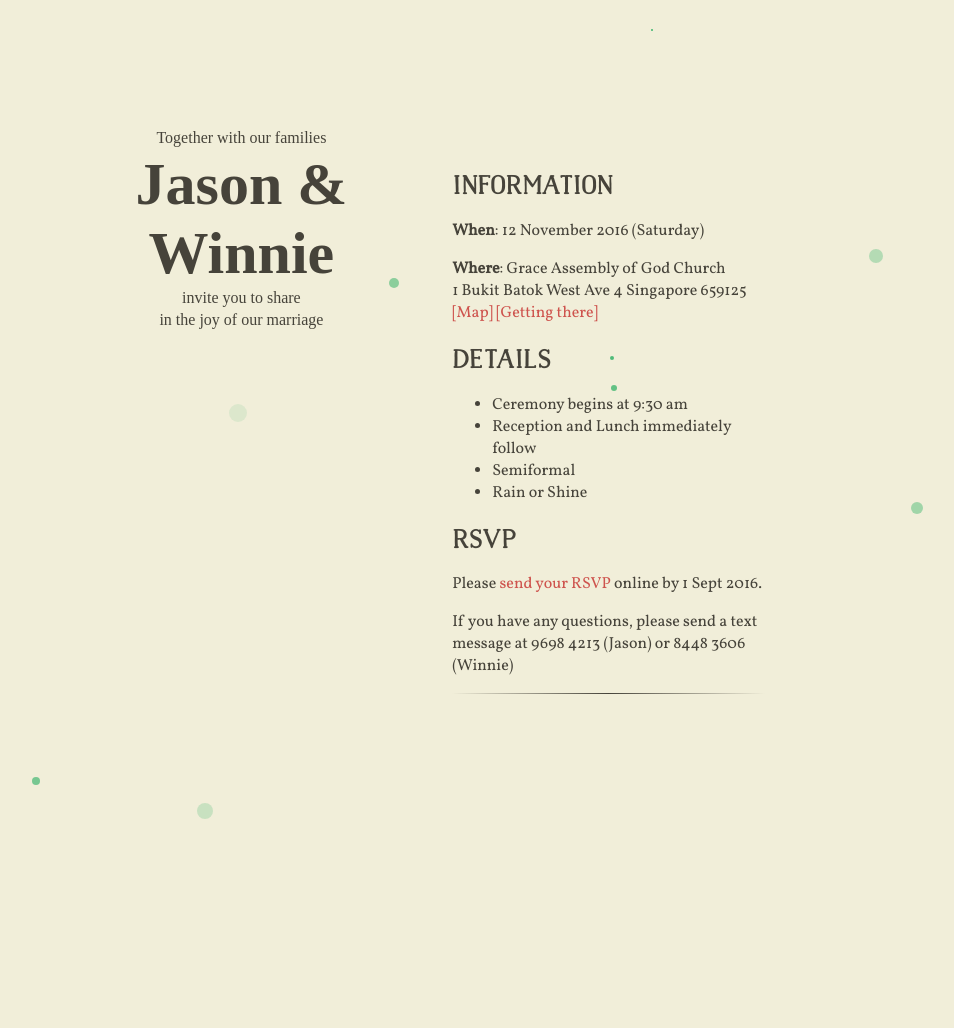
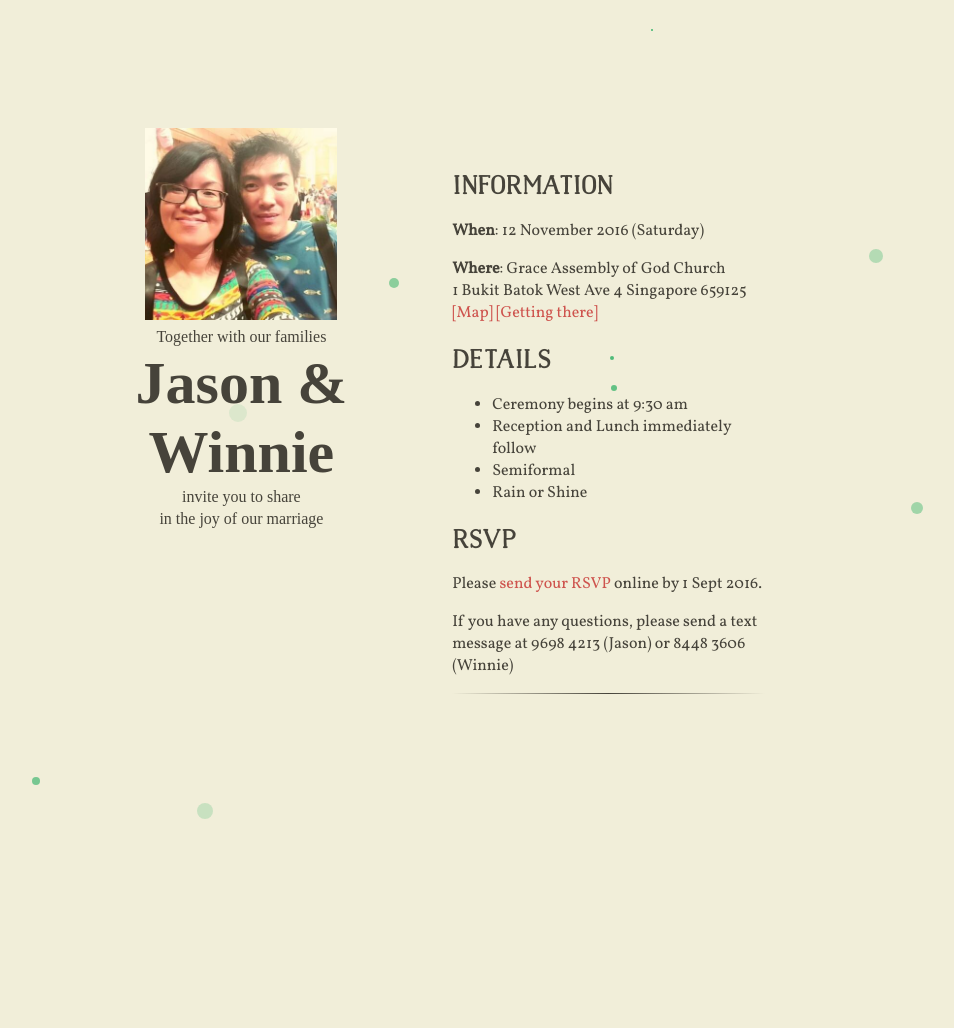
Before and after one commit to jasonandwinnie/jasonandwinnie.github.io, a Jekyll site: the page built from index.html, in a window 1280 px wide. Shown: the whole page, without its empty margins (215-1169 px from the left). Built offline with Jekyll 4.4.1, drawn with Linux system fonts in a browser that asks for light colours; nearby versions of some CDN libraries; some web fonts are replaced.

Commit message:
added image.jpg

```diff
--- a/_config.yml
+++ b/_config.yml
@@ -5,7 +5,7 @@ baseurl: ''
 # compass configuration
 compass:
   # an avatar or logo (optional)
-  # logo: "/images/logo.png"
+  logo: "/images/image.jpg"
   # author will appear under the avatar (optional)
   author: "Jason & Winnie"
   # tagline will appear under the title (optional)
```
Also changed, not shown: images/image.jpg (added).
